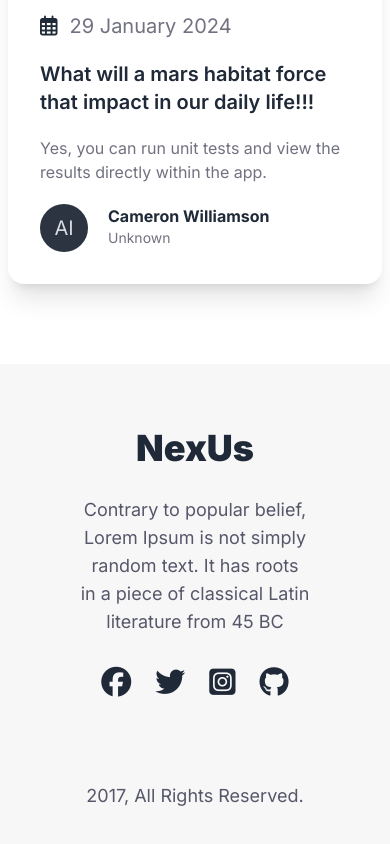
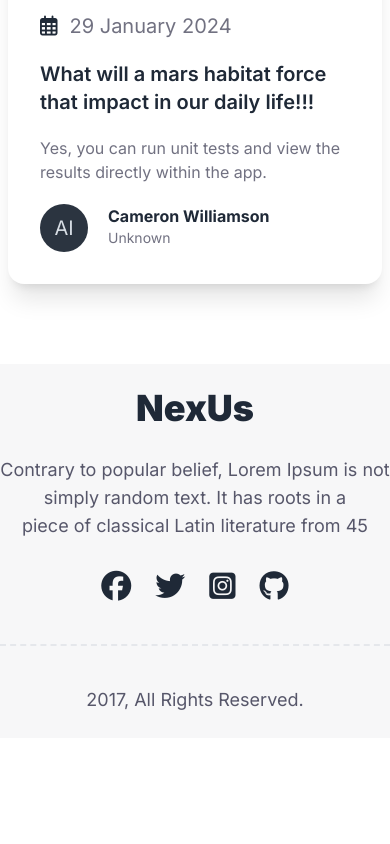
Before and after one commit to codewithToufikul/Forum-Nexus, a plain HTML site: page index.html in a window 390 px wide. Shown: the part 3589-4433 px from the top of the page. After the commit the page ends 4327 px from the top, so only its background shows below. Drawn offline with nearby package versions, Linux system fonts and the light colour scheme.

Commit message:
full website layot creat done with mobile responsive

```diff
--- a/index.html
+++ b/index.html
@@ -185,7 +185,7 @@
                   <img src="https://daisyui.com/images/stock/photo-1606107557195-0e29a4b5b4aa.jpg" alt="Shoes" class="rounded-xl" />
                 </figure>
                 <div class="card-body space-y-3">
-                  <p class="flex gap-3 items-center tex lg:text-xl font-normal"><i class="fa-regular fa-calendar-days "></i><span class="text-[#12132D99]">29 January 2024</span></p>
+                  <p class="flex gap-3 items-center lg:text-xl font-normal"><i class="fa-regular fa-calendar-days "></i><span class="text-[#12132D99]">29 January 2024</span></p>
                   <h2 class="card-title">What will a mars habitat force that impact in our daily life!!!</h2>
                   <p class="text-base font-normal text-[#12132D99]">Yes, you can run unit tests and view the results directly within the app. </p>
                   <div class="card-actions flex gap-5">
@@ -247,10 +247,10 @@
       </section>
     </main>
     <!-- footer section -->
-    <footer class="footer footer-center p-16 bg-[#6b6b730d] mt-20">
+    <footer class="footer footer-center lg:p-16 py-6 bg-[#6b6b730d] mt-20">
       <div class="space-y-5">
         <h1 class="text-4xl font-black">NexUs</h1>
-        <p class="text-[#12132DB3] text-lg font-normal">Contrary to popular belief, Lorem Ipsum is not simply random text. It has roots <br> in a piece of classical Latin literature from 45 BC</p>
+        <p class="text-[#12132DB3] text-lg font-normal">Contrary to popular belief, Lorem Ipsum is not simply random text. It has roots in a <br> piece of classical Latin literature from 45</p>
         <div class="text-3xl flex gap-6">
          <a href=""> <i class="fa-brands fa-facebook"></i></a>
          <a href=""><i class="fa-brands fa-twitter"></i></a>
@@ -258,8 +258,7 @@
          <a href=""><i class="fa-brands fa-github"></i></a>
         </div>
       </div>
-      <div class="lg:w-[1170px] border-dashed border-b-2">
-
+      <div class="lg:w-[1170px] w-full border-dashed border-b-2">
       </div>
       <p class="text-[#12132DB3] text-lg font-normal">2017, All Rights Reserved.</p>
     </footer>
```
